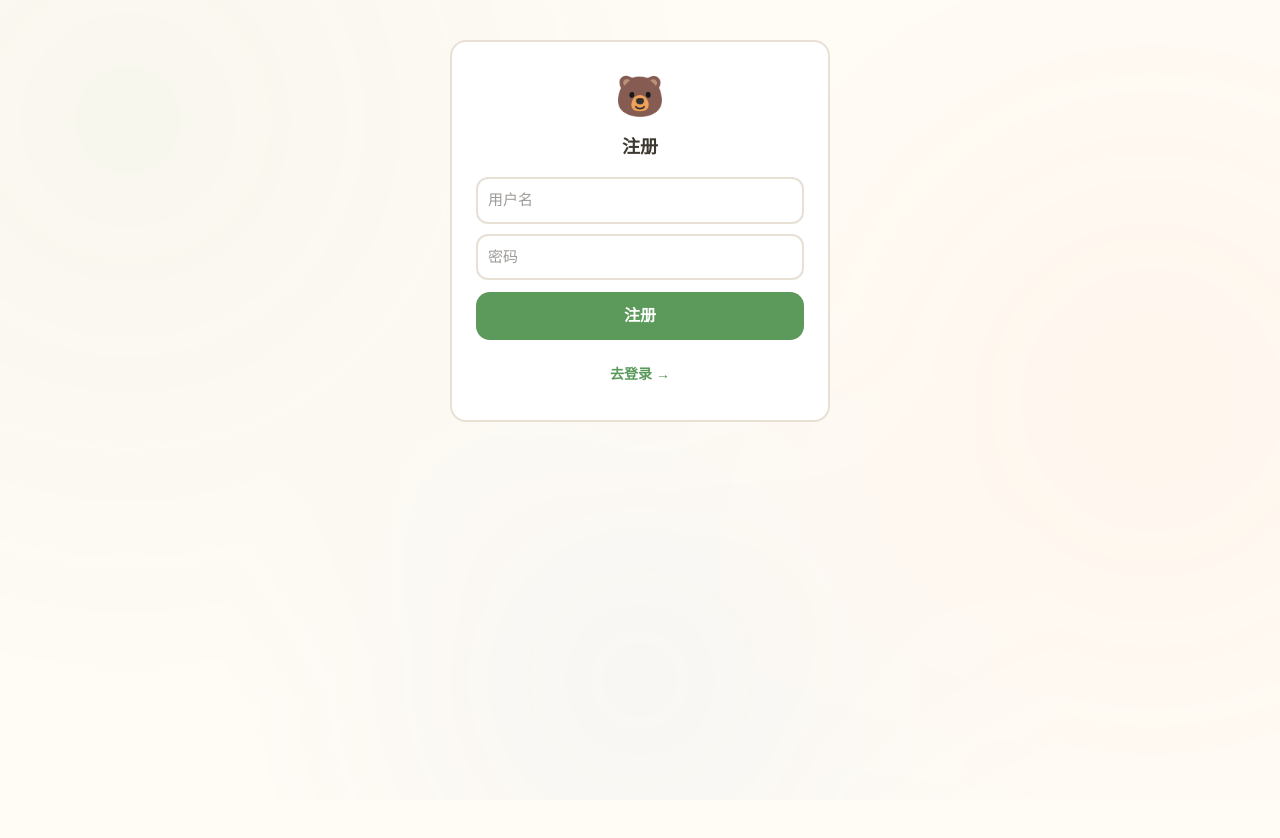
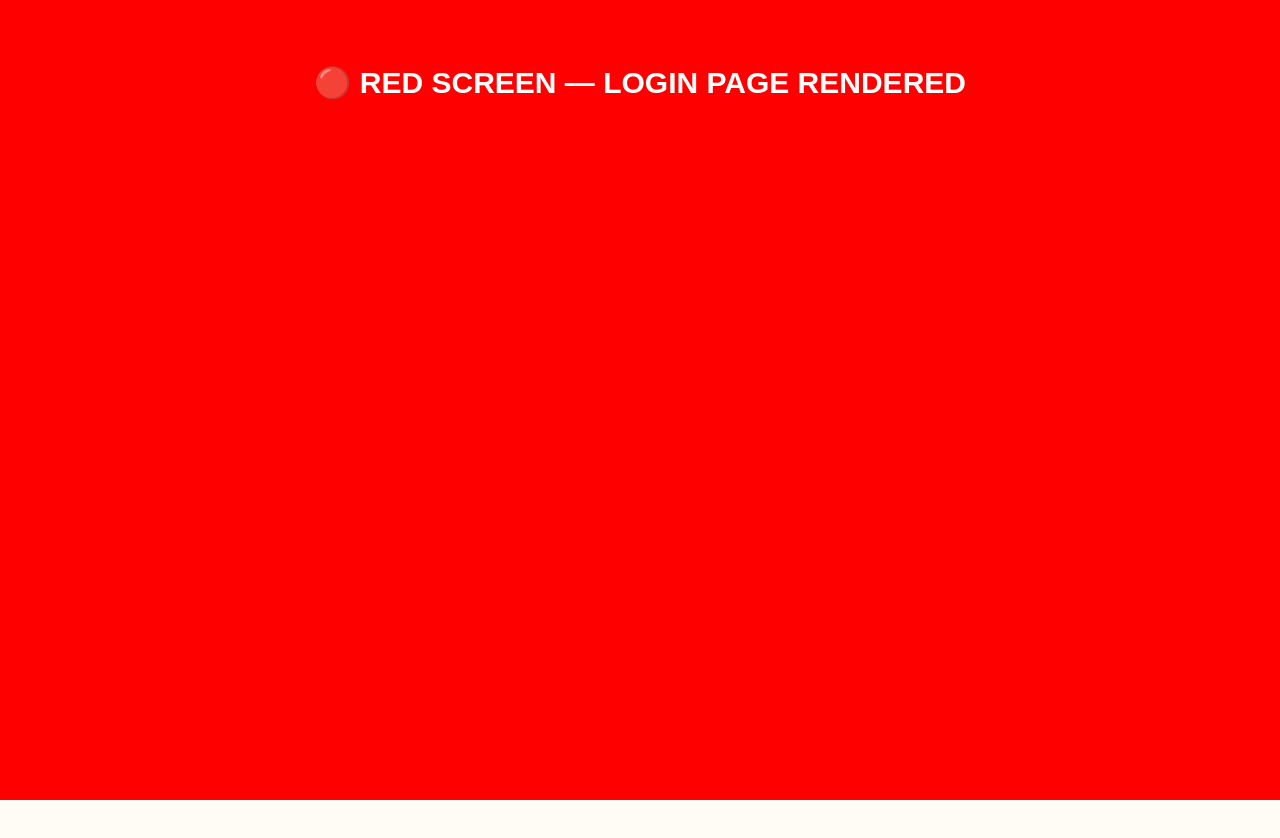
Before and after one commit to xuebao123321/new-concept-english, a React (Vite) app: page /login in a window 1280 px wide. After the commit the page ends 800 px from the top, so only its background shows below. Built offline with nearby package versions, Linux system fonts and the light colour scheme.

Commit message:
debug: 红色全屏测试LoginPage

```diff
--- a/src/pages/LoginPage.tsx
+++ b/src/pages/LoginPage.tsx
@@ -1,52 +1,16 @@
-import { useState } from 'react';
-
 export default function LoginPage() {
-  const [mode, setMode] = useState<'login' | 'register'>('register');
-  const [u, setU] = useState('');
-  const [p, setP] = useState('');
-  const [msg, setMsg] = useState('');
-
-  const submit = async (e: React.FormEvent) => {
-    e.preventDefault();
-    setMsg('请求中...');
-    try {
-      const ep = mode === 'login' ? '/api/auth/login' : '/api/auth/register';
-      const res = await fetch(`https://haven-girdle-chitchat.ngrok-free.dev${ep}`, {
-        method: 'POST',
-        headers: { 'Content-Type': 'application/json', 'ngrok-skip-browser-warning': '1' },
-        body: JSON.stringify({ username: u, password: p, nickname: u }),
-      });
-      const d = await res.json();
-      if (!res.ok) throw new Error(d.detail || 'err');
-      localStorage.setItem('nce_token', d.access_token);
-      if (mode === 'register') { setMsg('注册成功，切到登录'); setMode('login'); setP(''); }
-      else { setMsg('登录成功'); setTimeout(() => location.href = '/', 500); }
-    } catch (e: any) { setMsg(e.message); }
-  };
-
+  console.log('LOGIN PAGE RENDERED');
   return (
-    <div style={{ maxWidth: 380, margin: '40px auto', padding: 24, background: '#fff', borderRadius: 16, border: '2px solid #E8E0D5' }}>
-      <div style={{ textAlign: 'center', marginBottom: 16 }}>
-        <div style={{ fontSize: 40 }}>🐻</div>
-        <h2 style={{ fontSize: 18, fontWeight: 800, color: '#3D3830', margin: '8px 0 0' }}>{mode === 'login' ? '登录' : '注册'}</h2>
-      </div>
-      {msg ? <div style={{ padding: 10, margin: '0 0 12px', borderRadius: 10, textAlign: 'center', fontSize: 14, fontWeight: 700, background: msg.includes('成功') ? '#E8F5E9' : '#FFEBEE', color: msg.includes('成功') ? '#4CAF50' : '#E57373' }}>{msg}</div> : null}
-      <form onSubmit={submit}>
-        <input value={u} onChange={e => setU(e.target.value)} placeholder="用户名" required minLength={3}
-          style={{ display: 'block', width: '100%', padding: 10, margin: '0 0 10px', border: '2px solid #E8E0D5', borderRadius: 12, fontSize: 15, outline: 'none', boxSizing: 'border-box' }} />
-        <input type="password" value={p} onChange={e => setP(e.target.value)} placeholder="密码" required minLength={4}
-          style={{ display: 'block', width: '100%', padding: 10, margin: '0 0 12px', border: '2px solid #E8E0D5', borderRadius: 12, fontSize: 15, outline: 'none', boxSizing: 'border-box' }} />
-        <button type="submit"
-          style={{ display: 'block', width: '100%', padding: 12, background: '#5B9A5A', color: '#fff', border: 'none', borderRadius: 14, fontSize: 16, fontWeight: 800, cursor: 'pointer' }}>
-          {mode === 'login' ? '登录' : '注册'}
-        </button>
-      </form>
-      <div style={{ textAlign: 'center', marginTop: 12 }}>
-        <button onClick={() => { setMode(mode === 'login' ? 'register' : 'login'); setMsg(''); }}
-          style={{ background: 'none', border: 'none', color: '#5B9A5A', fontSize: 14, fontWeight: 700, cursor: 'pointer' }}>
-          {mode === 'login' ? '去注册 →' : '去登录 →'}
-        </button>
-      </div>
+    <div style={{
+      background: 'red',
+      color: 'white',
+      padding: 60,
+      fontSize: 30,
+      fontWeight: 'bold',
+      textAlign: 'center',
+      minHeight: '100vh',
+    }}>
+      🔴 RED SCREEN — LOGIN PAGE RENDERED
     </div>
   );
 }
```
